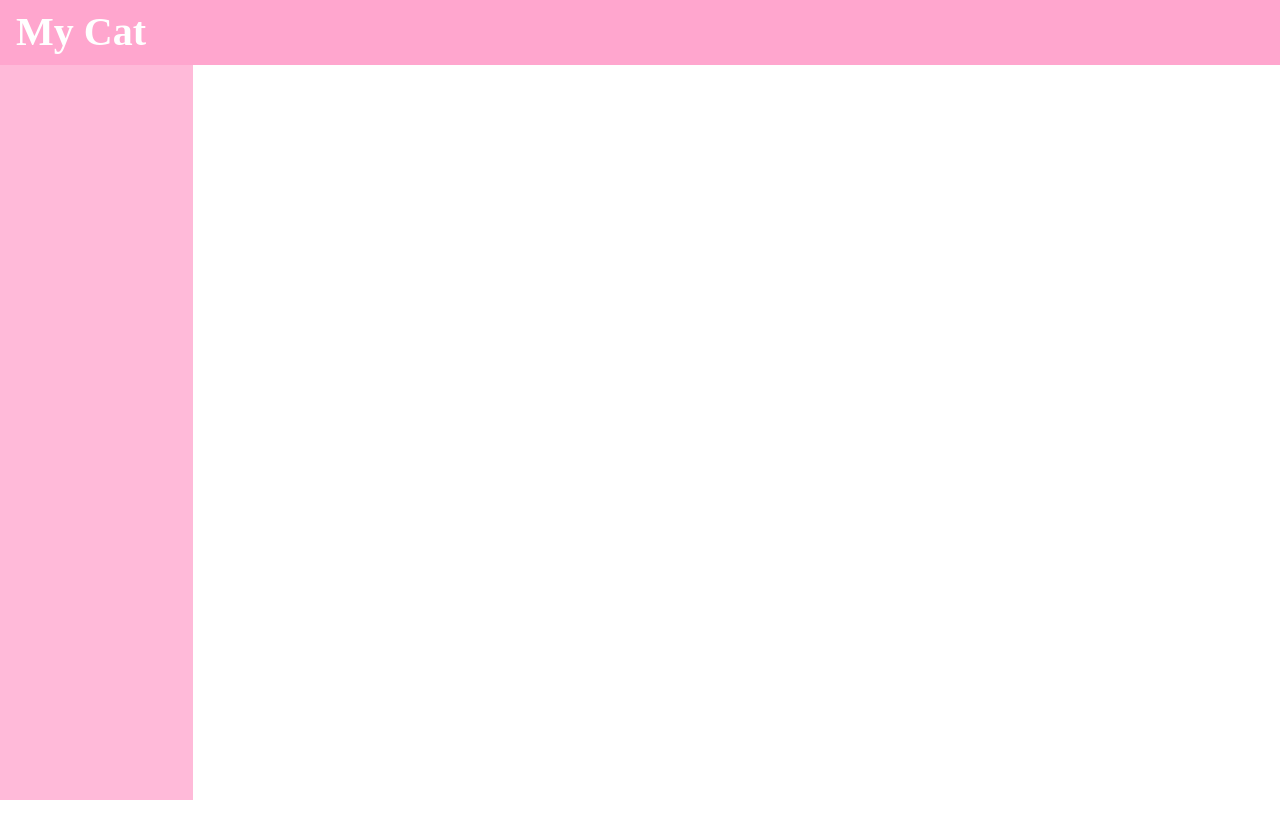
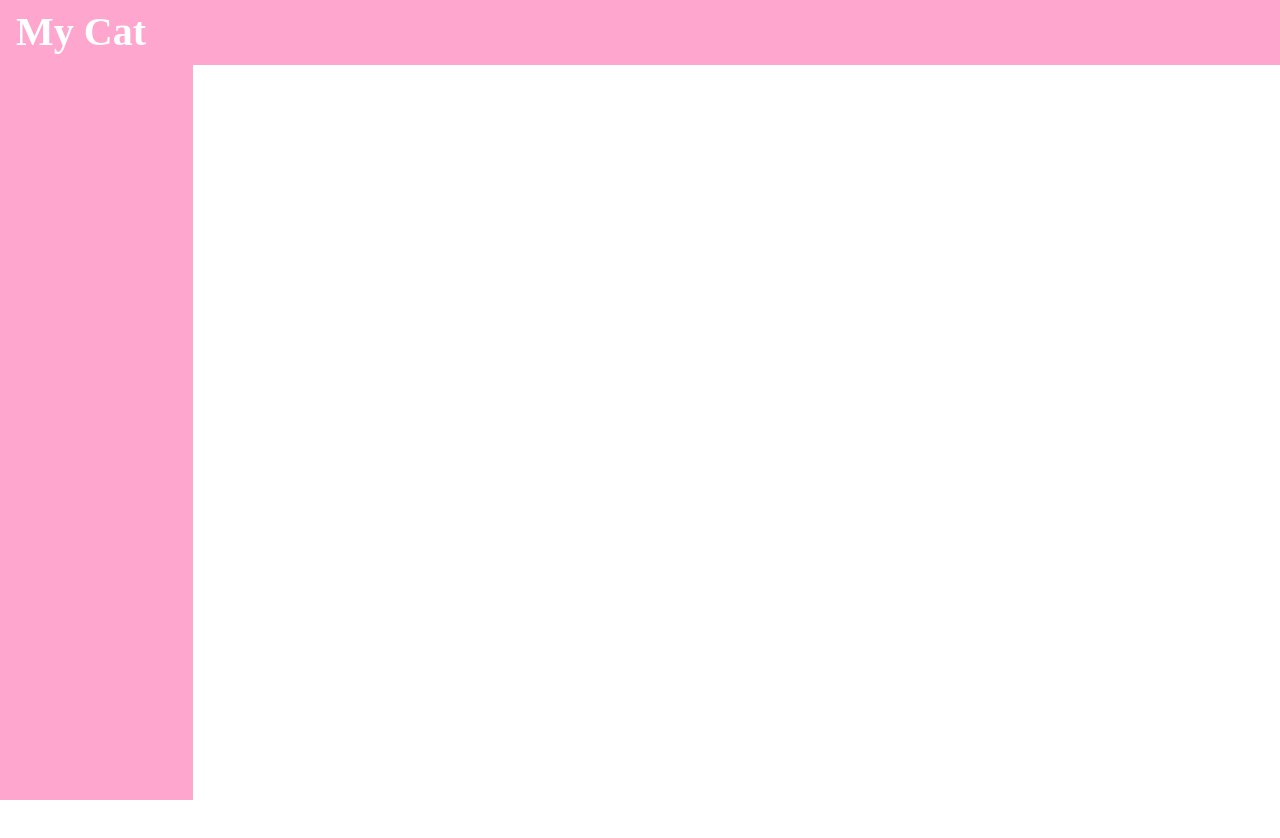
Before and after one commit to eoqna/my-cat, a React (Vite) app: page / in a window 1280 px wide. Shown: the top 838 px of the page. Before the commit the page ends 800 px from the top, so only its background shows below. Built offline with nearby package versions, Linux system fonts and the light colour scheme; a web font is replaced by a local one.

Commit message:
헤더, 사이드바 ui 작업

```diff
--- a/src/components/Header.tsx
+++ b/src/components/Header.tsx
@@ -4,6 +4,8 @@ import { color } from "../utils/colors";
 const Layout = styled.header`
   display: flex;
   position: absolute;
+  top: 0;
+  left: 0;
   height: 8%;
   width: calc(100% - 32px);
   background: ${color.Pink};
--- a/src/components/Sidebar.tsx
+++ b/src/components/Sidebar.tsx
@@ -7,8 +7,8 @@ const Layout = styled.div`
   left: 0;
   height: 100%;
   width: 15%;
-  background: ${color.LightPink};
-  border: 0 solid ${color.LightPink};
+  background: ${color.Pink};
+  border: 0 solid ${color.Pink};
   border-right-width: 1px;
   z-index: 1000;
 `;
--- a/src/screen/Home.tsx
+++ b/src/screen/Home.tsx
@@ -1,10 +1,18 @@
+import styled from "styled-components";
 import { NavigationProps } from "../navigation";
+
+const Layout = styled.div`
+  margin-left: 15%;
+  margin-top: 8%;
+  width: 85%;
+  height: 92%;
+`;
 
 const Home = (props: NavigationProps) => {
   const { navigation } = props;
 
   return (
-    <div></div>
+    <Layout></Layout>
   );
 };
 
```
